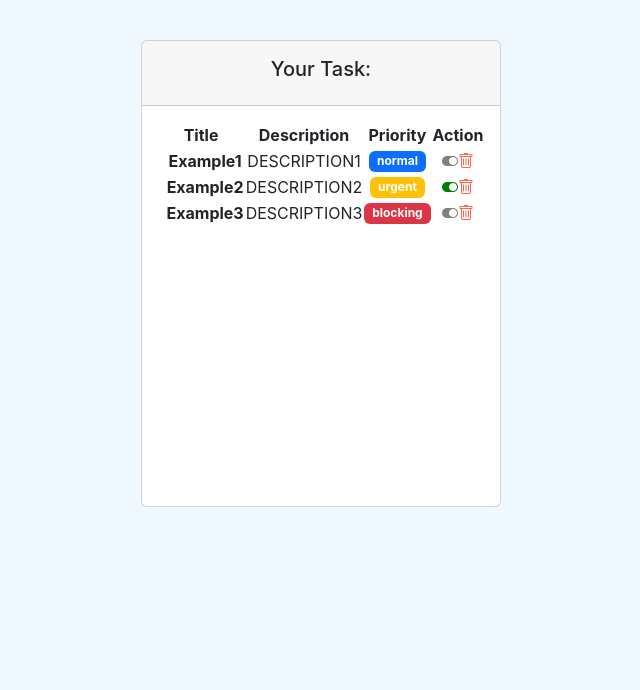
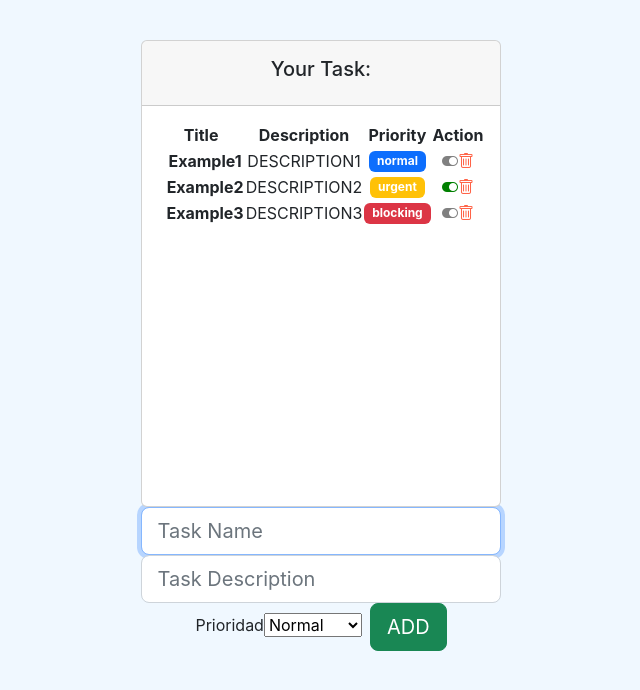
Before and after one commit to gabramos10/proyectoReact, a React (Create React App) app: page / in a window 1280 px wide. Shown: the top 690 px of the page, without its empty margins (319-959 px from the left). Built offline with nearby package versions, Linux system fonts and the light colour scheme.

Commit message:
agregar tarea

```diff
--- a/src/components/container/task_list.jsx
+++ b/src/components/container/task_list.jsx
@@ -46,6 +46,14 @@
         setTasks(tempTask);
     }
 
+    function addTask(task){
+        console.log('complete this task:', task)
+        const index = tasks.indexOf(task);
+        const tempTask = [...tasks];
+        tempTask.push(task);
+        setTasks(tempTask);
+    }
+
     return (
         <div>
             <div className='col-12'>
@@ -86,11 +94,11 @@
                             </tbody>
                         </table>
                     </div>
-                    <TaskForm></TaskForm>
+
                 </div>
             </div>
             {/*todo: aplicar un for/map para renderizar una lista*/}
-
+            <TaskForm add={addTask}></TaskForm>
         </div>
     );
 };
--- a/src/components/pure/forms/taskForm.jsx
+++ b/src/components/pure/forms/taskForm.jsx
@@ -1,11 +1,50 @@
-import React from 'react';
+import React, {useRef} from 'react';
+import PropTypes from 'prop-types'
+import { LEVELS } from '../../../models/levels.enum';
+import { Task } from '../../../models/task.class';
 
-const TaskForm = () => {
+const TaskForm = ({add}) => {
+
+    const nameRef =  useRef('');
+    const descripcionRef =  useRef('');
+    const levelRef =  useRef(LEVELS.NORMAL);
+
+   function addTask(e){
+        e.preventDefault();
+        const newTask = new Task(
+            nameRef.current.value,
+            descripcionRef.current.value,
+            false,
+            levelRef.current.value
+        );
+        add(newTask);
+   }
+
     return (
-        <form>
+        <form onSubmit={addTask} className='d-flex justify-content-center align-items-center mb-4'>
+            <div className='form-outline flex-fill'>
 
+                <input ref={nameRef} id='inputName' type='text' className='form-control form-control-lg' required autoFocus placeholder='Task Name' />
+
+                <input ref={descripcionRef} id='inputDescrip' type='text' className='form-control form-control-lg' required placeholder='Task Description'  />
+
+                <label htmlFor='selectLevel' className='sr-only' >Prioridad</label>
+
+                <select ref={levelRef} defaultValue={LEVELS.NORMAL} id='selectLevel'>
+                    <option value={LEVELS.NORMAL} >Normal</option>
+                    <option value={LEVELS.URGENT} >URGENTE</option>
+                    <option value={LEVELS.BLOCKING} >Blocking</option>
+                </select>
+
+                <button className='btn btn-success btn-lg ms-2' type='submit' >ADD</button>
+
+            </div>
         </form>
     );
 }
 
+TaskForm.protoTypes = {
+    add: PropTypes.func.isRequired
+}
+
 export default TaskForm;
```
